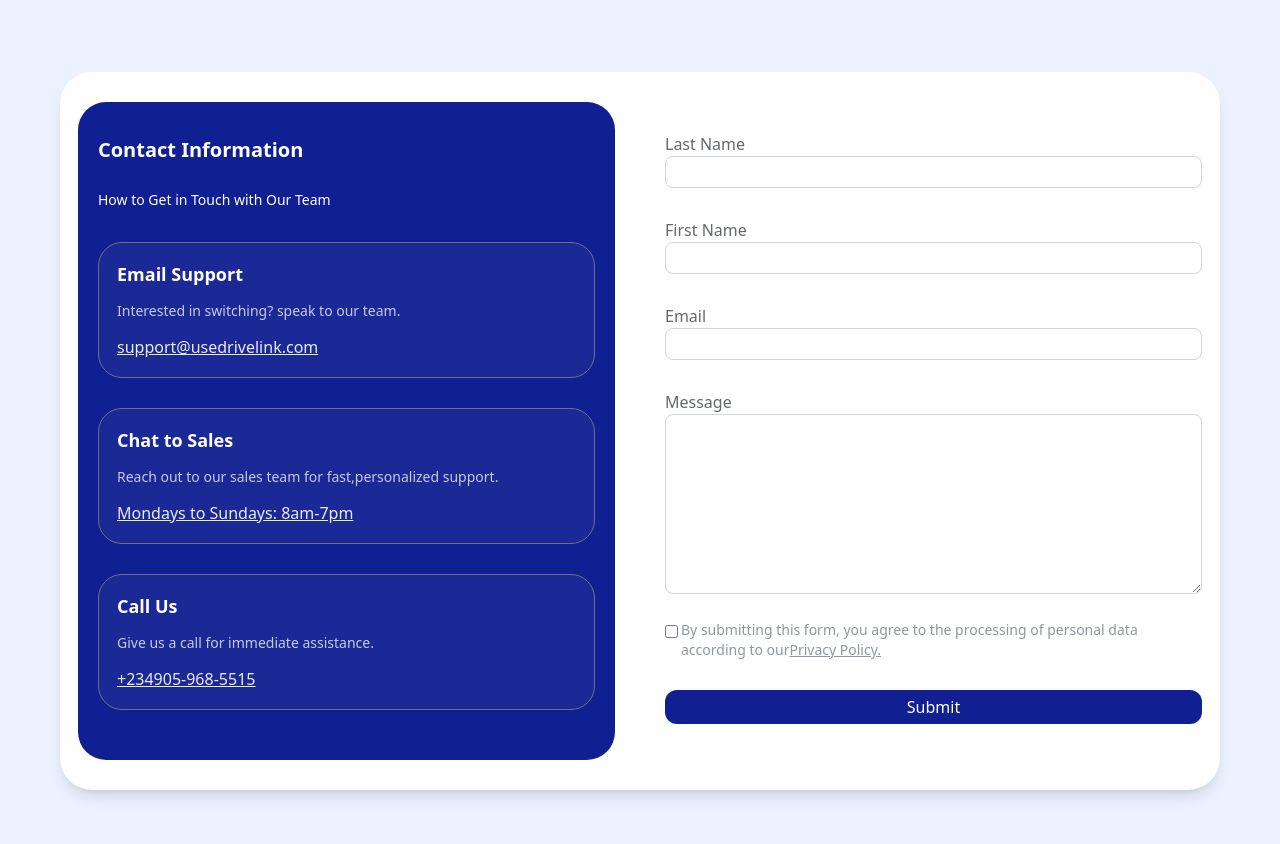
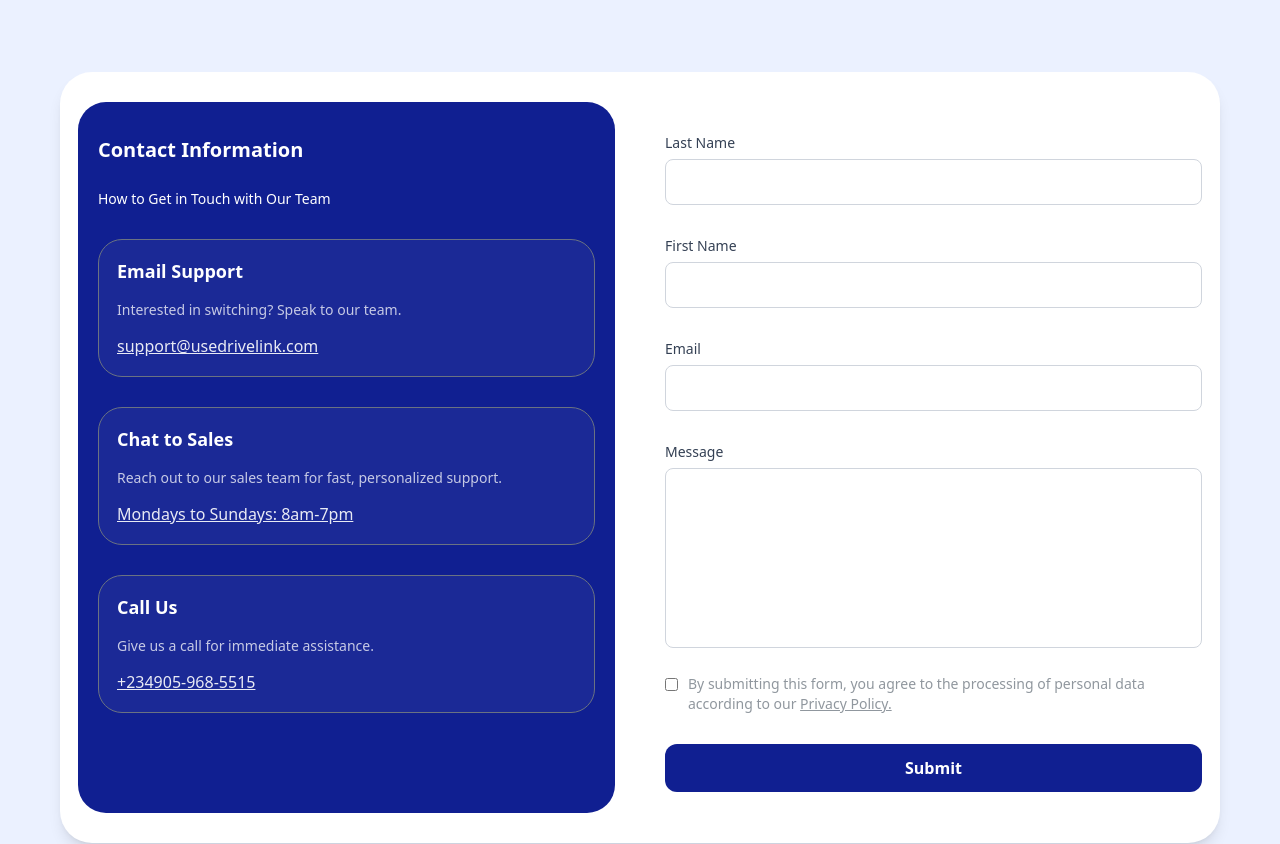
Before and after one commit to Drive-Link/drivelink_new_website, a Next.js app: page /contact in a window 1280 px wide. Shown: the part 340-1184 px from the top of the page. Built offline with nearby package versions, Linux system fonts and the light colour scheme.

Commit message:
okay form good

```diff
--- a/src/components/contact-ui/forms.tsx
+++ b/src/components/contact-ui/forms.tsx
@@ -1,38 +1,37 @@
 "use client";
-import Link from 'next/link'
-import React, { useRef } from 'react'
-import { useState } from "react";
-const Forms
- = () => {
+import React, { useRef, useState, useEffect } from "react";
+import Link from "next/link";
+
+const Forms = () => {
   const [formData, setFormData] = useState({
     lastname: "",
-        firstname:'',
+    firstname: "",
     email: "",
     message: "",
-        privacyChecked: false });
+    privacyChecked: false,
+  });
+
   const [status, setStatus] = useState("");
-  const [message, setMessage] = useState(""); // Message feedback
+  const formRef = useRef<HTMLFormElement>(null);
 
-//   const [submitted, setSubmitted] = useState(false);
-  const formRef = useRef<HTMLFormElement>(null);
-//   func
-  const handleChange = (e: React.ChangeEvent<HTMLInputElement | HTMLTextAreaElement|any>) => {
-
+  const handleChange = (
+    e: React.ChangeEvent<HTMLInputElement | HTMLTextAreaElement | any >
+  ) => {
     const { name, type, value, checked } = e.target;
-    setFormData({
-        ...formData,
-        [name]: type === "checkbox" ? checked : value, // Fix checkbox issue
-    });
+    setFormData((prev) => ({
+      ...prev,
+      [name]: type === "checkbox" ? checked : value,
+    }));
   };
 
   const handleSubmit = async (e: React.FormEvent) => {
     e.preventDefault();
 
     if (!formData.privacyChecked) {
-        setStatus("Please agree to the Privacy Policy.");
-        console.log(status)
+      setStatus("Please agree to the Privacy Policy");
       return;
     }
+
     setStatus("Sending...");
 
     try {
@@ -48,18 +47,20 @@ const Forms
       });
 
       const data = await res.json();
+
       if (res.ok) {
-        console.log('okay')
         setStatus("Message sent successfully!");
-        // setFormData({ lastname: "",firstname:'', email: "", message: "" ,privacyChecked:false});
-        // reset form
         setTimeout(() => {
           setStatus("");
-            setFormData({ lastname: "",firstname:'', email: "", message: "" ,privacyChecked:false});
-
+          setFormData({
+            lastname: "",
+            firstname: "",
+            email: "",
+            message: "",
+            privacyChecked: false,
+          });
         }, 2000);
       } else {
-        console.log('not good')
         setStatus("Failed to send message.");
       }
     } catch (error) {
@@ -68,149 +69,170 @@ const Forms
     }
   };
 
+  useEffect(() => {
+    if (status === "Please agree to the Privacy Policy") {
+      const timer = setTimeout(() => setStatus(""), 2000);
+      return () => clearTimeout(timer);
+    }
+  }, [status]);
+
+  const getButtonLabel = () => {
+    switch (status) {
+      case "Sending...":
+        return "Sending...";
+      case "Message sent successfully!":
+        return "Success!";
+      case "Failed to send message.":
+        return "Failed";
+      default:
+        return "Submit";
+    }
+  };
+
   return (
-    <div className='forms bg-[#EBF1FF] ' >
-        <div className="forms-content min-h-[90vh] mx-auto max-w-[1200px] px-[20px] py-[20px] sm:pb-[100px] ">
-            <div className="formsgroup bg-[white] rounded-[16px] sm:rounded-[32px] sm:flex sm:gap-[50px] sm:py-[30px] sm:px-[18px] sm:flex-row-reverse shadow-lg px-[18px] py-[30px] ">
-                {/* box1 */}
-                <div className="formbox1 sm:flex-1 ">
-                    <form ref={formRef} onSubmit={handleSubmit} >
+    <div className="forms bg-[#EBF1FF]">
+      <div className="forms-content min-h-[90vh] mx-auto max-w-[1200px] px-[20px] py-[20px] sm:pb-[100px]">
+        <div className="formsgroup bg-white rounded-[16px] sm:rounded-[32px] sm:flex sm:gap-[50px] sm:py-[30px] sm:px-[18px] sm:flex-row-reverse shadow-lg px-[18px] py-[30px]">
+          {/* Form Section */}
+          <div className="formbox1 sm:flex-1">
+            <form ref={formRef} onSubmit={handleSubmit}>
+              {/* Last Name */}
               <div className="form-group mt-[30px]">
-                            <label className='text-[16px] font-[400] leading-[20px] text-[#64676B] ' htmlFor="">Last Name</label>
+                <label className="block text-[14px] font-[500] mb-[6px] text-[#344054]">Last Name</label>
                 <input
+                  type="text"
+                  name="lastname"
                   value={formData.lastname}
                   onChange={handleChange}
-                            name='lastname'
                   required
-                            className='text-[16px] text-[#101828] leading-[24px] font-[400] outline-none px-[14px] py-[3px] border border-[#D0D5DD] rounded-[8px] w-[100%] ' type="text" />
+                  className="w-full border border-[#D0D5DD] rounded-[8px] px-[14px] py-[10px] text-[16px] text-[#101828] focus:outline-none focus:ring-2 focus:ring-[#101F91]"
+                />
               </div>
-                        {/* lastname */}
+
+              {/* First Name */}
               <div className="form-group mt-[30px]">
-                            <label className='text-[16px] font-[400] leading-[20px] text-[#64676B] ' htmlFor="">First Name</label>
+                <label className="block text-[14px] font-[500] mb-[6px] text-[#344054]">First Name</label>
                 <input
+                  type="text"
+                  name="firstname"
                   value={formData.firstname}
                   onChange={handleChange}
-                            name='firstname'
                   required
-                            className='text-[16px] text-[#101828] leading-[24px] font-[400] outline-none px-[14px] py-[3px] border border-[#D0D5DD] rounded-[8px] w-[100%] ' type="text" />
+                  className="w-full border border-[#D0D5DD] rounded-[8px] px-[14px] py-[10px] text-[16px] text-[#101828] focus:outline-none focus:ring-2 focus:ring-[#101F91]"
+                />
               </div>
+
               {/* Email */}
               <div className="form-group mt-[30px]">
-                            <label className='text-[16px] font-[400] leading-[20px] text-[#64676B] ' htmlFor="">Email</label>
+                <label className="block text-[14px] font-[500] mb-[6px] text-[#344054]">Email</label>
                 <input
+                  type="email"
+                  name="email"
                   value={formData.email}
                   onChange={handleChange}
-                             name='email'
                   required
-                            className='text-[16px] text-[#101828] leading-[24px] font-[400] outline-none px-[14px] py-[3px] border border-[#D0D5DD] rounded-[8px] w-[100%] ' type="email" />
+                  className="w-full border border-[#D0D5DD] rounded-[8px] px-[14px] py-[10px] text-[16px] text-[#101828] focus:outline-none focus:ring-2 focus:ring-[#101F91]"
+                />
               </div>
-                        {/* textarea */}
+
+              {/* Message */}
               <div className="form-group mt-[30px]">
-                            <label className='text-[16px] font-[400] leading-[20px] text-[#64676B] ' htmlFor="">Message</label>
-
+                <label className="block text-[14px] font-[500] mb-[6px] text-[#344054]">Message</label>
                 <textarea
+                  name="message"
                   value={formData.message}
                   onChange={handleChange}
-                             name='message'
                   required
-                            className='text-[16px] text-[#101828] leading-[24px] font-[400] outline-none px-[14px] py-[3px] border border-[#D0D5DD] rounded-[8px] w-[100%] min-h-[180px] '  ></textarea>
+                  className="w-full border border-[#D0D5DD] rounded-[8px] px-[14px] py-[10px] text-[16px] text-[#101828] min-h-[180px] resize-none focus:outline-none focus:ring-2 focus:ring-[#101F91]"
+                />
               </div>
-                        {/* terms */}
-                        <div className="privacy-policy flex mt-[20px] items-start gap-[3px] ">
-                            <div>
+
+              {/* Privacy Policy */}
+              <div className="privacy-policy flex mt-[20px] items-start gap-[10px]">
                 <input
                   type="checkbox"
                   name="privacyChecked"
                   checked={formData.privacyChecked}
                   onChange={handleChange}
-                            className='border border-[#90979E] cursor-pointer '   id=""
+                  className="mt-[4px] border border-[#90979E] cursor-pointer"
                 />
-
-                            </div>
-                            <div className="">
-                                <p className='text-[14px] font-[400] leading-[20px] text-[#90979E] max-w-[270px] sm:max-w-[490px] ' >
-                                By submitting this form, you agree to the processing of personal data according to our
-                                <Link href={'/terms'}>
-                                 <span className='cursor-pointer hover:text-[blue]  underline' >Privacy Policy.</span>
+                <p className="text-[14px] font-[400] leading-[20px] text-[#90979E] max-w-[270px] sm:max-w-[490px]">
+                  By submitting this form, you agree to the processing of personal data according to our{" "}
+                  <Link href="/terms">
+                    <span className="underline hover:text-blue-600 cursor-pointer">Privacy Policy.</span>
                   </Link>
                 </p>
               </div>
-                        </div>
-                        <div className="btn mt-[30px] ">
-                        {status==='Please agree to the Privacy Policy' && <p className='text-red-500 mb-[5px]' >{status}</p>}
-                        {/* bg-[#101F91]  */}
-                        {/* 'w-[100%] py-[3px] sm:py-[5px] rounded-[12px] text-[white] cursor-pointer  ' */}
+
+              {/* Submit Button */}
+              <div className="btn mt-[30px]">
+                {status === "Please agree to the Privacy Policy" && (
+                  <p className="text-red-500 mb-[5px]">{status}</p>
+                )}
                 <button
-                            className={`w-[100%] py-[3px] sm:py-[5px] rounded-[12px] text-[white] cursor-pointer ${status==='Message sent successfully!'?'bg-green-500 cursor-not-allowed opacity-50 ':' bg-[#101F91]'}  ${status==='Failed to send message.'?'bg-red-500':' bg-[#101F91]'}  `}
                   type="submit"
-                             disabled={status === 'Message sent successfully!'}
+                  disabled={status === "Message sent successfully!"}
+                  className={`w-full py-[12px] rounded-[12px] text-white text-[16px] font-[600] transition duration-200 ${
+                    status === "Message sent successfully!"
+                      ? "bg-green-500 opacity-50 cursor-not-allowed"
+                      : status === "Failed to send message."
+                      ? "bg-red-500"
+                      : "bg-[#101F91] hover:bg-[#1A2BA8]"
+                  }`}
                 >
-                                {status===''?'Submit':''}
-                                {status==='Please agree to the Privacy Policy'?'Submit':''}
-                                {status==='Sending...'?'Sending....':''}
-                                {status==='Message sent successfully!'?'successful!':''}
-                                {status==='Failed to send message.'?'Failed':''}
+                  {getButtonLabel()}
                 </button>
-                            {/* handle error */}
-                            {status==='Something went wrong.'? ( <p className='text-red-500 mt-[5px]' >{status}</p>):( <p className='' ></p> )}
+                {status === "Something went wrong." && (
+                  <p className="text-red-500 mt-[5px]">{status}</p>
+                )}
               </div>
             </form>
           </div>
-                {/* box2 */}
-                <div className="sm:flex-1 ">
-                    <div className="contactinfo bg-[#101F91] rounded-[28px] pt-[30px] sm:px-[20px] px-[18px] mt-[50px] pb-[50px] sm:mt-[0px] ">
-                        <div className="h1 text-[white] ">
-                        <span className='font-[700] text-[20px] leading-[36px] tracking-[0px] ' >Contact Information</span>
-                        </div>
-                        <div className="p mt-[20px] text-[white] ">
-                            <p className='text-[14px] font-[400] leading-[24px] tracking-[0px] ' >
+
+          {/* Contact Info Section */}
+          <div className="sm:flex-1">
+            <div className="contactinfo bg-[#101F91] rounded-[28px] pt-[30px] sm:px-[20px] px-[18px] mt-[50px] pb-[100px] sm:mt-0">
+              <h2 className="text-white font-[700] text-[20px] leading-[36px] tracking-[0px]">
+                Contact Information
+              </h2>
+              <p className="text-white text-[14px] mt-[20px]">
                 How to Get in Touch with Our Team
               </p>
+
+              {[
+                {
+                  title: "Email Support",
+                  desc: "Interested in switching? Speak to our team.",
+                  contact: "support@usedrivelink.com",
+                },
+                {
+                  title: "Chat to Sales",
+                  desc: "Reach out to our sales team for fast, personalized support.",
+                  contact: "Mondays to Sundays: 8am-7pm",
+                },
+                {
+                  title: "Call Us",
+                  desc: "Give us a call for immediate assistance.",
+                  contact: "+234905-968-5515",
+                },
+              ].map((box, idx) => (
+                <div
+                  key={idx}
+                  className="rounded-[24px] border border-gray-500 p-[18px] bg-[rgba(225,225,225,0.05)] mt-[30px] text-white"
+                >
+                  <h3 className="font-[700] text-[18px]">{box.title}</h3>
+                  <p className="mt-[14px] text-[14px] opacity-75">{box.desc}</p>
+                  <p className="mt-[14px] text-[16px] underline opacity-90">
+                    {box.contact}
+                  </p>
                 </div>
-                        {/* box1 */}
-                        {/* border-[#DEDFE4]  */}
-                        <div className="box1 rounded-[24px] border border-gray-500   p-[18px]  bg-[rgba(225,225,225,0.05)] mt-[30px] ">
-                            <div className="span text-white ">
-                                <span className='font-[700] text-[18px] leading-[26px] tracking-[0px] ' >Email Support</span>
-                            </div>
-                            <div className="p mt-[14px] text-[14px] font-[400] leading-[20px] text-white opacity-75 ">
-                                <p>Interested in switching? speak to our team.</p>
-                            </div>
-                            <div className="intouch  mt-[14px] text-[16px] font-[400] leading-[24px] text-white opacity-[90%] underline ">
-                            <p>support@usedrivelink.com</p>
-                            </div>
-                        </div>
-                        {/* box2 */}
-                        <div className="box1 rounded-[24px] border border border-gray-500 p-[18px]  bg-[rgba(225,225,225,0.05)] mt-[30px] ">
-                            <div className="span text-white ">
-                                <span className='font-[700] text-[18px] leading-[26px] tracking-[0px] ' >Chat to Sales</span>
-                            </div>
-                            <div className="p mt-[14px] text-[14px] font-[400] leading-[20px] text-white opacity-75 ">
-                                <p>Reach out to our sales team for fast,personalized support.</p>
-                            </div>
-                            <div className="intouch  mt-[14px] text-[16px] font-[400] leading-[24px] text-white opacity-[90%] underline ">
-                            <p>Mondays to Sundays: 8am-7pm </p>
-                            </div>
-                        </div>
-                        {/* box3 */}
-                        <div className="box1 rounded-[24px] border border border-gray-500 p-[18px]  bg-[rgba(225,225,225,0.05)] mt-[30px] ">
-                            <div className="span text-white ">
-                                <span className='font-[700] text-[18px] leading-[26px] tracking-[0px] ' >Call Us</span>
-                            </div>
-                            <div className="p mt-[14px] text-[14px] font-[400] leading-[20px] text-white opacity-75 ">
-                                <p>Give us a call for immediate assistance.</p>
-                            </div>
-                            <div className="intouch  mt-[14px] text-[16px] font-[400] leading-[24px] text-white opacity-[90%] underline ">
-                            <p>+234905-968-5515</p>
+              ))}
             </div>
           </div>
         </div>
       </div>
     </div>
-        </div>
+  );
+};
 
-    </div>
-  )
-}
-
-export default Forms
+export default Forms;
```
Lines whose indentation alone changed are shown as unchanged.
